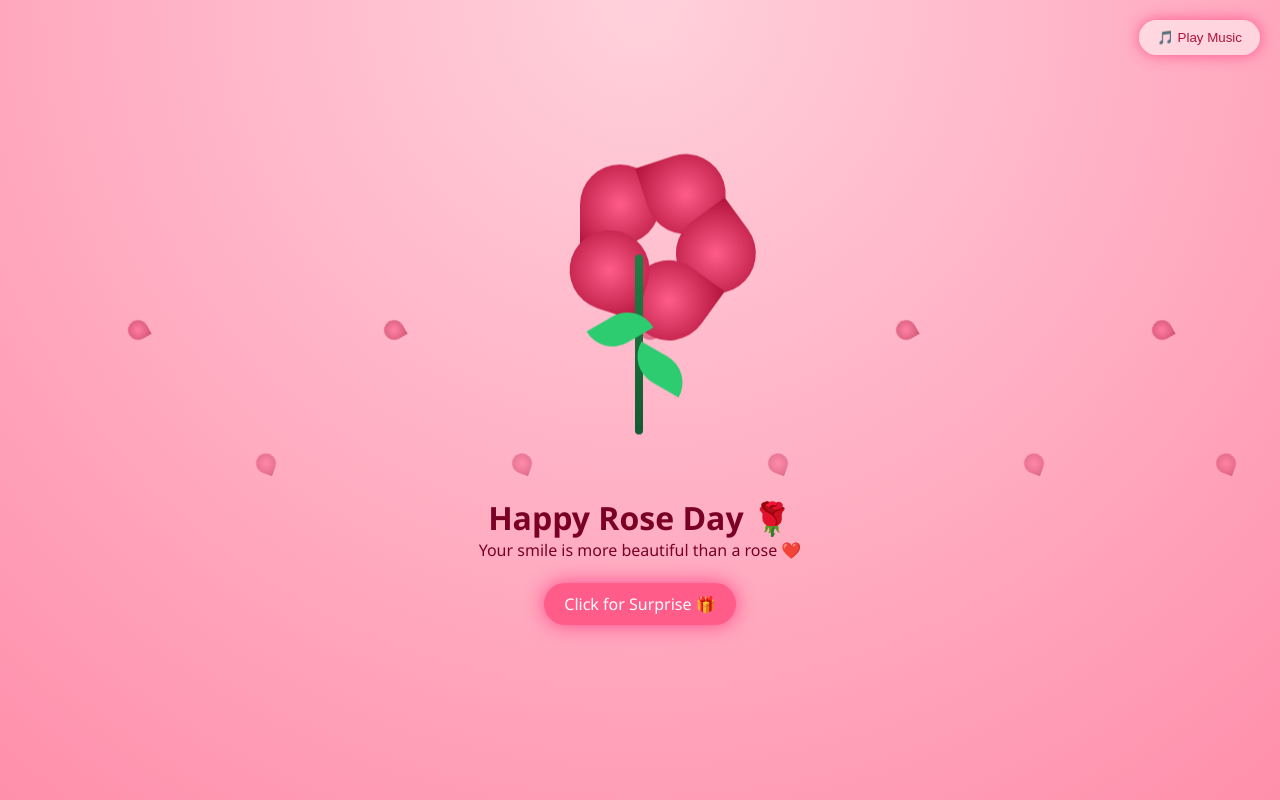
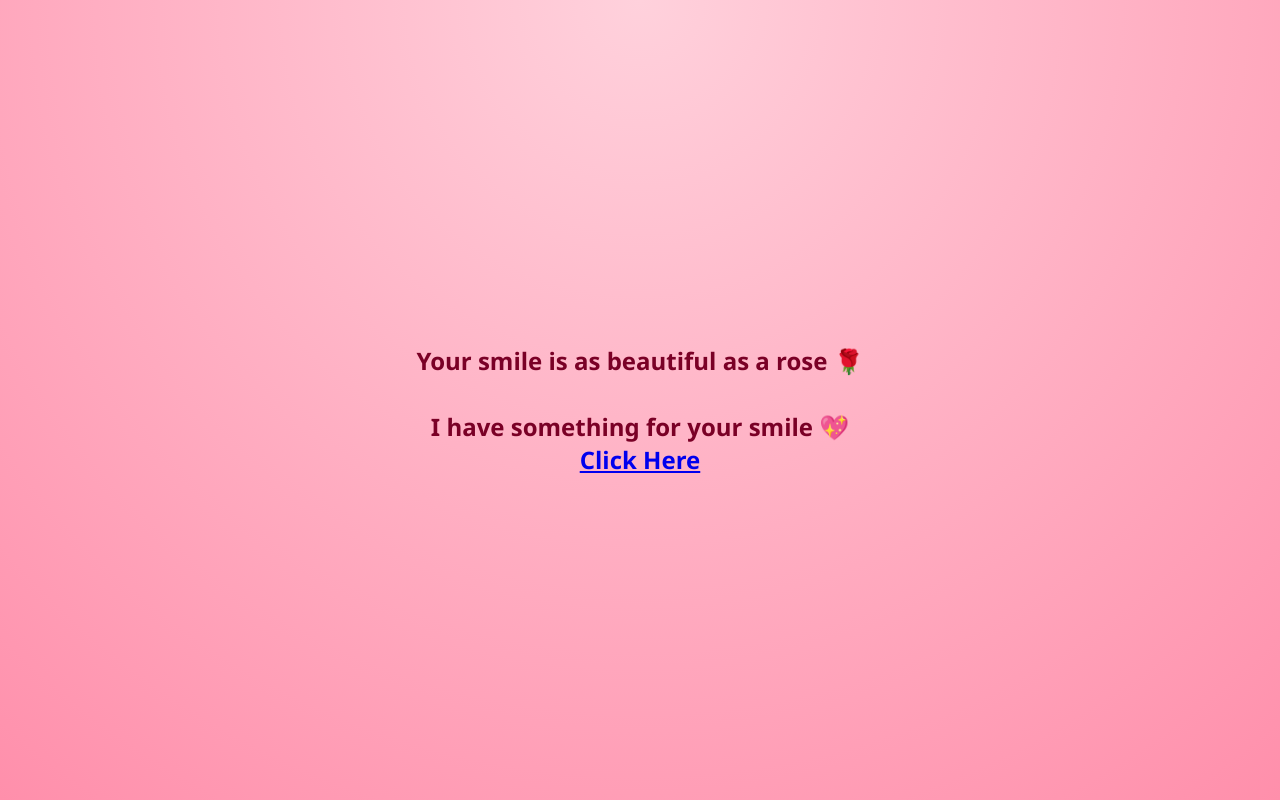
Before and after one commit to himanshuguchait606-sudo/rose-day, a plain HTML site: page index.html in a window 1280 px wide. Drawn offline with Linux system fonts and the light colour scheme.

Commit message:
Update index.html

```diff
--- a/index.html
+++ b/index.html
@@ -1,53 +1,22 @@
 <!DOCTYPE html>
 <html lang="en">
 <head>
-  <meta charset="UTF-8">
-  <title>Rose Day ❤️</title>
-  <link rel="stylesheet" href="style.css">
+  <meta charset="UTF-8" />
+  <meta name="viewport" content="width=device-width, initial-scale=1.0" />
+  <title>For You 🌹</title>
+  <link rel="stylesheet" href="style.css" />
+  <link href="https://fonts.googleapis.com/css?family=Indie+Flower" rel="stylesheet">
 </head>
+
 <body>
-
-<button class="music-btn" onclick="playMusic()">🎵 Play Music</button>
-
-<audio id="bgMusic" loop>
-  <source src="music.mp3" type="audio/mpeg">
-</audio>
-
-<!-- Falling petals -->
-<div class="petals">
-  <span></span><span></span><span></span><span></span><span></span>
-  <span></span><span></span><span></span><span></span><span></span>
-</div>
-
-<div class="container">
-
-  <div class="rose">
-    <div class="petal p1"></div>
-    <div class="petal p2"></div>
-    <div class="petal p3"></div>
-    <div class="petal p4"></div>
-    <div class="petal p5"></div>
-
-    <div class="stem"></div>
-    <div class="leaf l1"></div>
-    <div class="leaf l2"></div>
+  <div class="container">
+    <div class="text">
+      <h2>
+        Your smile is as beautiful as a rose 🌹<br><br>
+        I have something for your smile 💖<br>
+        <a href="new.html">Click Here</a>
+      </h2>
+    </div>
   </div>
-
-  <div class="text">
-    <h1>Happy Rose Day 🌹</h1>
-    <p>
-      Your smile is more beautiful than a rose ❤️<br><br>
-      <a href="new.html" class="surprise-btn">Click for Surprise 🎁</a>
-    </p>
-  </div>
-
-</div>
-
-<script>
-function playMusic() {
-  document.getElementById("bgMusic").play();
-}
-</script>
-
 </body>
 </html>
```
